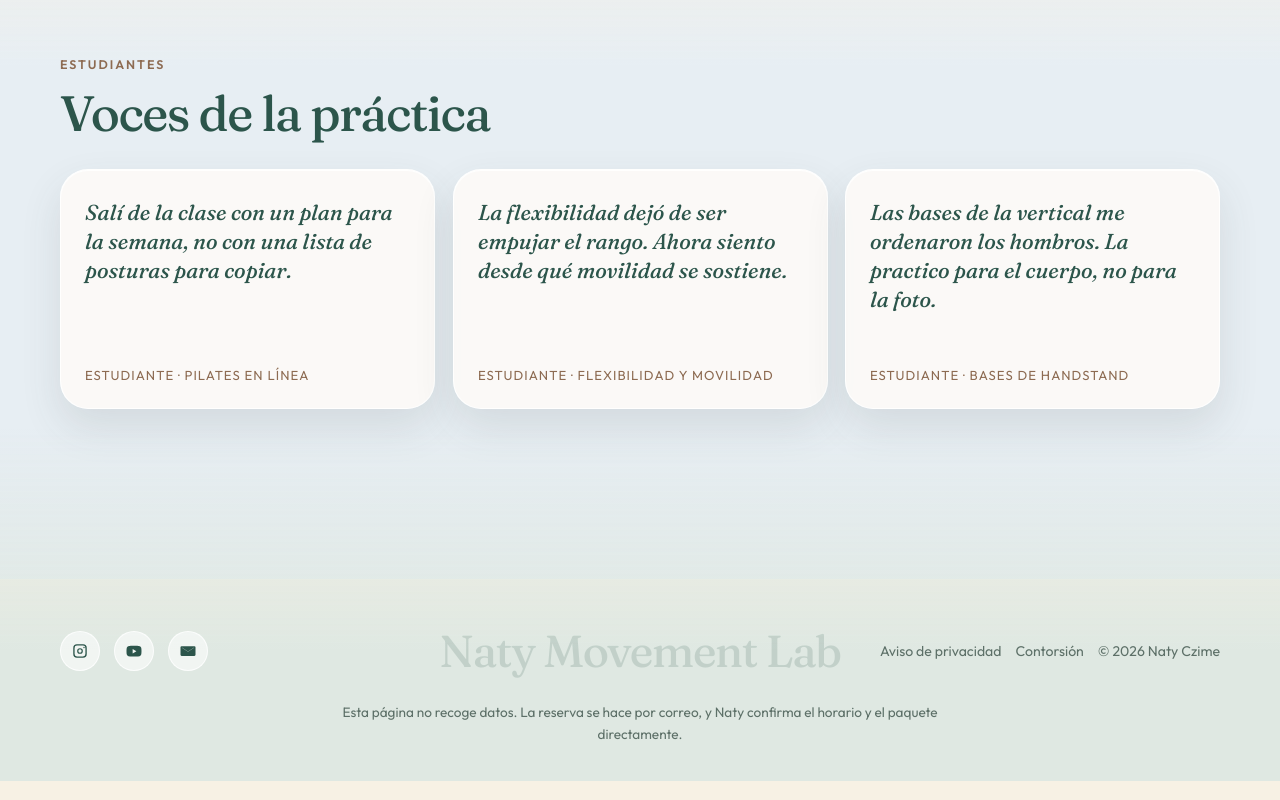
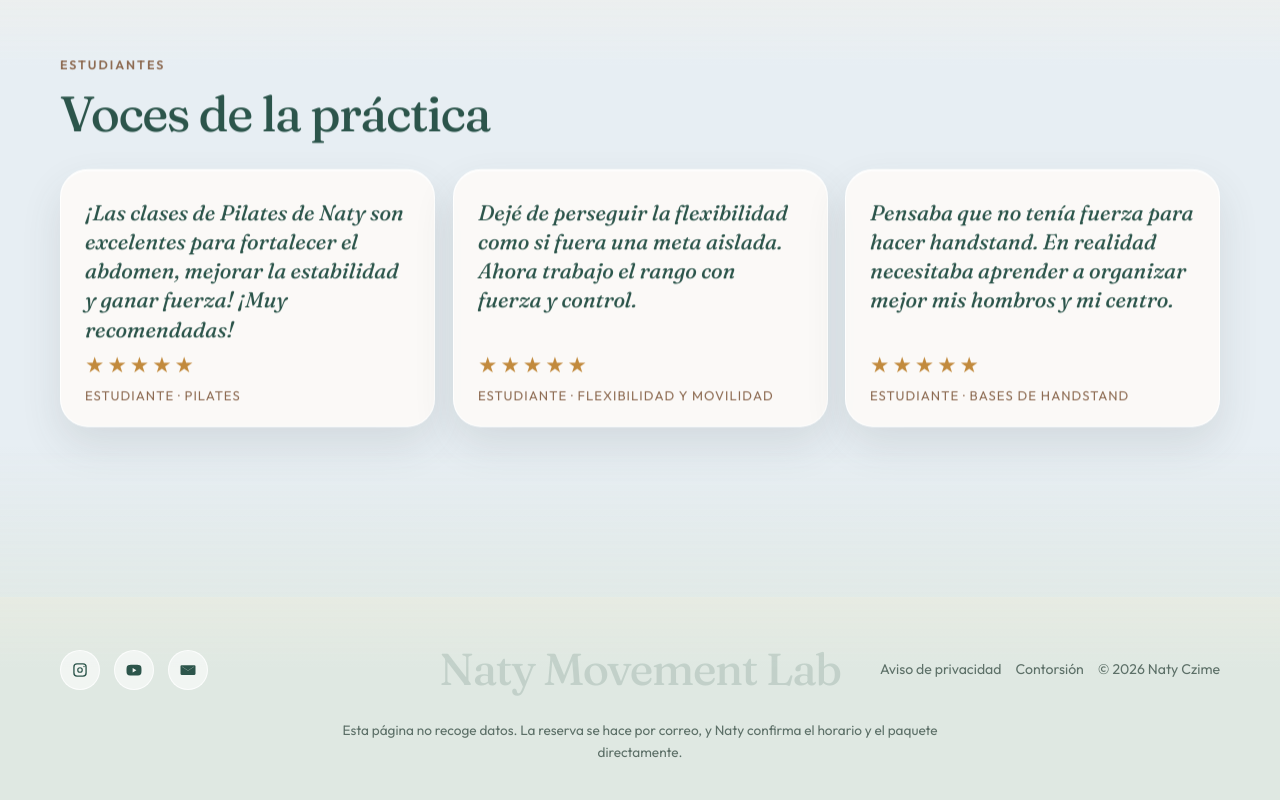
Before and after one commit to hulsbo/naty-marketing-page, a website: page pilates.html in a window 1280 px wide. Shown: the part 4276-5076 px from the top of the page. Drawn offline with Linux system fonts and the light colour scheme.

Commit message:
Refresh Pilates testimonials
Updated the Pilates testimonial cards to use a more structured layout with star ratings and improved attribution styling. This commit also refreshes the testimonial copy and adjusts the card spacing, typography, and alignment for a cleaner, more polished presentation.

```diff
--- a/pilates.html
+++ b/pilates.html
@@ -172,22 +172,37 @@
                 </div>
                 <div class="voice-grid">
                     <figure class="voice-card reveal">
+                        <div class="voice-card__content">
                             <blockquote>
-                            <p>Salí de la clase con un plan para la semana, no con una lista de posturas para copiar.</p>
+                                <p>¡Las clases de Pilates de Naty son excelentes para fortalecer el abdomen, mejorar la estabilidad y ganar fuerza! ¡Muy recomendadas!</p>
                             </blockquote>
-                        <figcaption>Estudiante · pilates en línea</figcaption>
+                        </div>
+                        <div class="voice-card__footer">
+                            <div class="voice-card__rating" aria-label="5 de 5 estrellas">★★★★★</div>
+                            <figcaption>Estudiante · Pilates</figcaption>
+                        </div>
                     </figure>
                     <figure class="voice-card reveal">
+                        <div class="voice-card__content">
                             <blockquote>
-                            <p>La flexibilidad dejó de ser empujar el rango. Ahora siento desde qué movilidad se sostiene.</p>
+                                <p>Dejé de perseguir la flexibilidad como si fuera una meta aislada. Ahora trabajo el rango con fuerza y control.</p>
                             </blockquote>
-                        <figcaption>Estudiante · flexibilidad y movilidad</figcaption>
+                        </div>
+                        <div class="voice-card__footer">
+                            <div class="voice-card__rating" aria-label="5 de 5 estrellas">★★★★★</div>
+                            <figcaption>Estudiante · Flexibilidad y movilidad</figcaption>
+                        </div>
                     </figure>
                     <figure class="voice-card reveal">
+                        <div class="voice-card__content">
                             <blockquote>
-                            <p>Las bases de la vertical me ordenaron los hombros. La practico para el cuerpo, no para la foto.</p>
+                                <p>Pensaba que no tenía fuerza para hacer handstand. En realidad necesitaba aprender a organizar mejor mis hombros y mi centro.</p>
                             </blockquote>
-                        <figcaption>Estudiante · bases de handstand</figcaption>
+                        </div>
+                        <div class="voice-card__footer">
+                            <div class="voice-card__rating" aria-label="5 de 5 estrellas">★★★★★</div>
+                            <figcaption>Estudiante · Bases de handstand</figcaption>
+                        </div>
                     </figure>
                 </div>
             </div>
--- a/styles.css
+++ b/styles.css
@@ -1399,8 +1399,28 @@ a {
     display: flex;
     flex-direction: column;
     justify-content: space-between;
-    gap: 28px;
+    gap: 10px;
     min-height: 240px;
+}
+
+.voice-card__content {
+    display: flex;
+    flex-direction: column;
+    gap: 10px;
+}
+
+.voice-card__footer {
+    display: flex;
+    flex-direction: column;
+    align-items: flex-start;
+    gap: 12px;
+}
+
+.voice-card__rating {
+    color: #c28a3d;
+    font-size: 1.35rem;
+    letter-spacing: 0.14em;
+    line-height: 1;
 }
 
 .voice-card p {
@@ -1416,7 +1436,9 @@ a {
     color: var(--pilates-clay);
     font-size: 0.82rem;
     letter-spacing: 0.08em;
+    line-height: 1.3;
     text-transform: uppercase;
+    text-align: left;
 }
 
 .pilates-footer {
```
Lines whose indentation alone changed are shown as unchanged.
